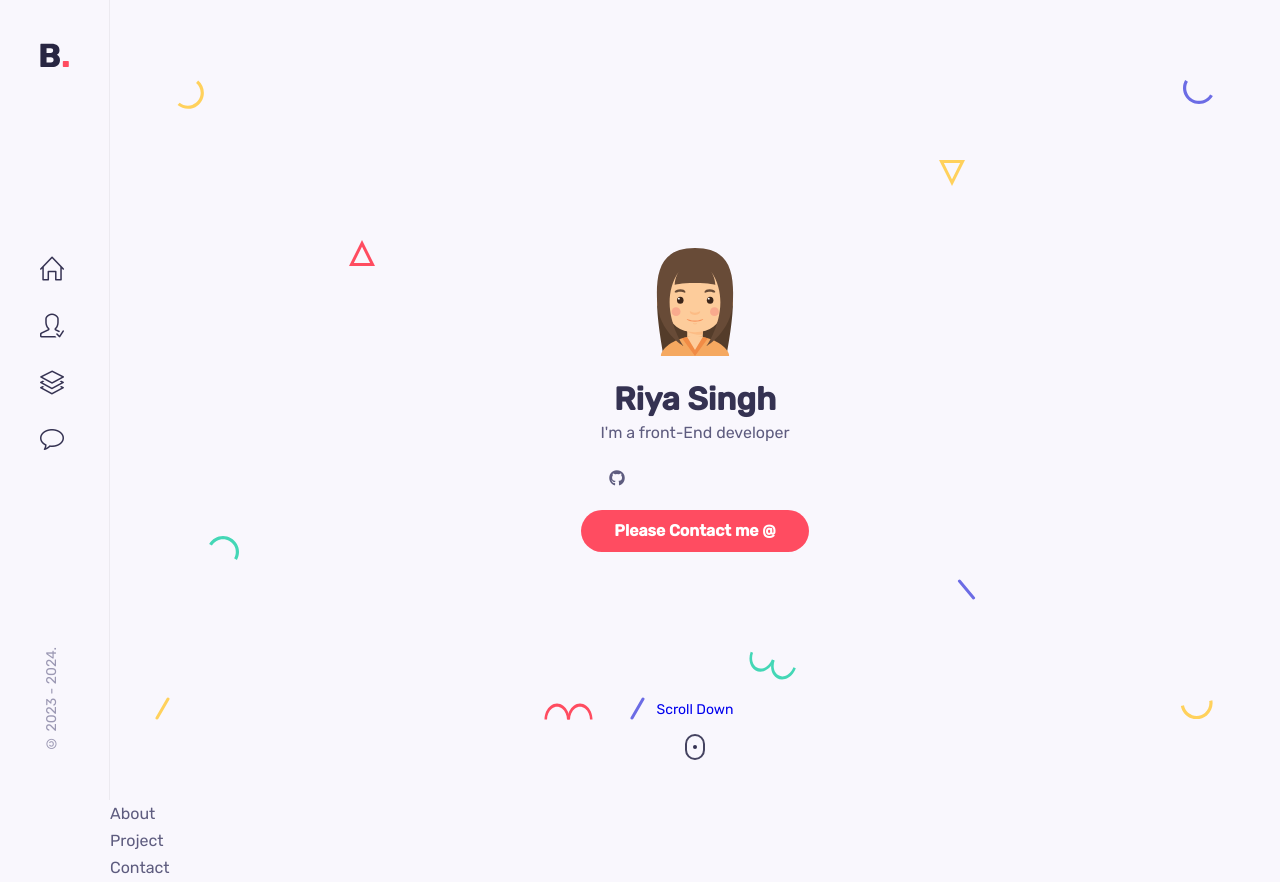
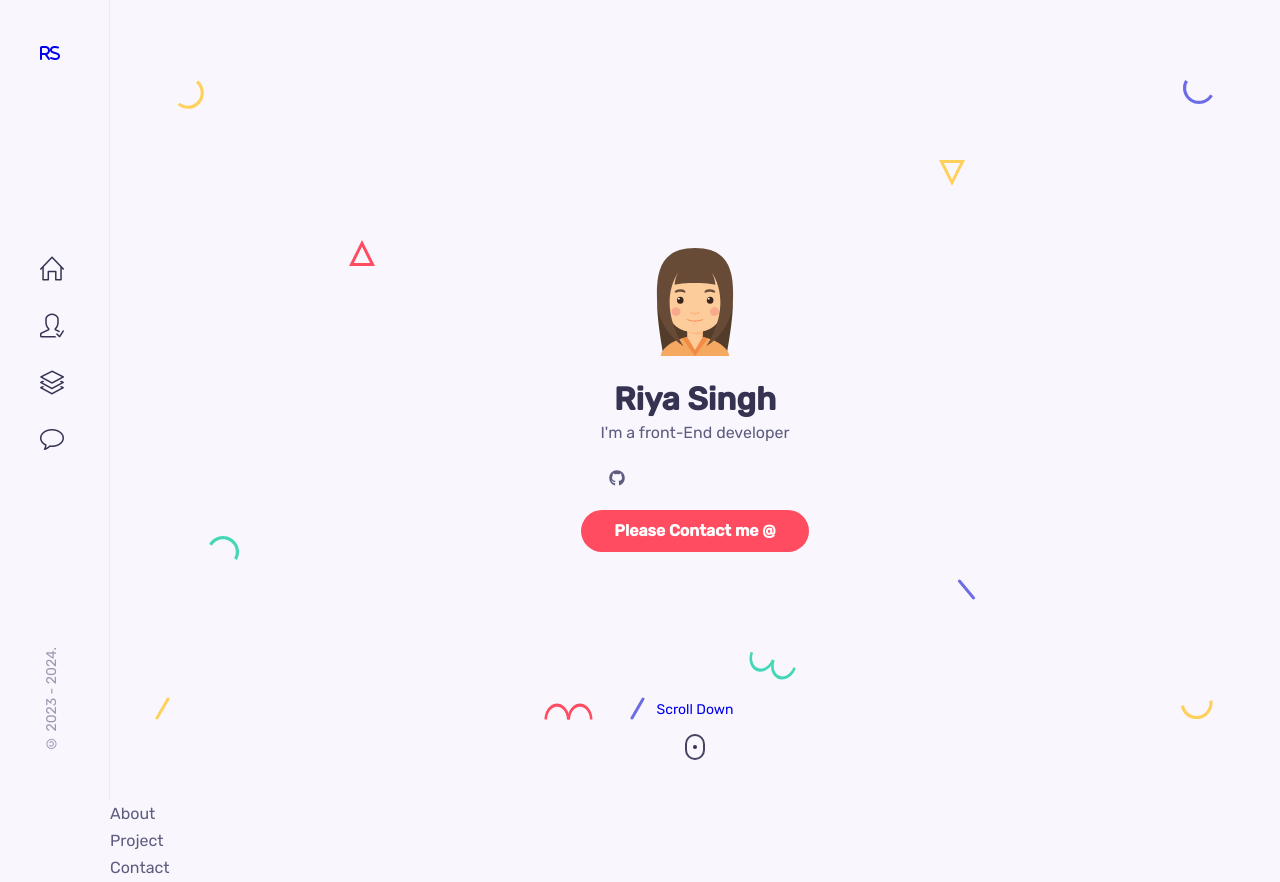
Before and after one commit to EPro30/Portfolio, a React (Create React App) app: page / in a window 1280 px wide. Built offline with nearby package versions, Linux system fonts and the light colour scheme.

Commit message:
Removed logo.svg and added RS

```diff
--- a/src/components/home/Home.jsx
+++ b/src/components/home/Home.jsx
@@ -14,7 +14,7 @@ const Home = () => {
                 <span className="home__education">I'm a front-End developer</span>
 
                 <HeaderSocials/>
-                <a href="#contact" className="btn">Please Contact me @</a>
+                <a href="#contact" className="btn">Please Contact me @ </a>
 
                 <ScrollDown/>
             </div>
--- a/src/components/sidebar/sidebar/Sidebar.jsx
+++ b/src/components/sidebar/sidebar/Sidebar.jsx
@@ -1,12 +1,12 @@
 import React from 'react';
 import "./sidebar.css"
-import Logo from "../../../assets/logo.svg";
 
 const Sidebar = () => {
     return (
         <aside className = 'aside'>
             <a href="#home" className="nav__logo">
-                <img src = {Logo} alt = ""/>
+            <i className="fa-solid fa-r"> </i>
+            <i className="fa-solid fa-s"></i>
             </a>
 
             <nav className = "nav">
```
